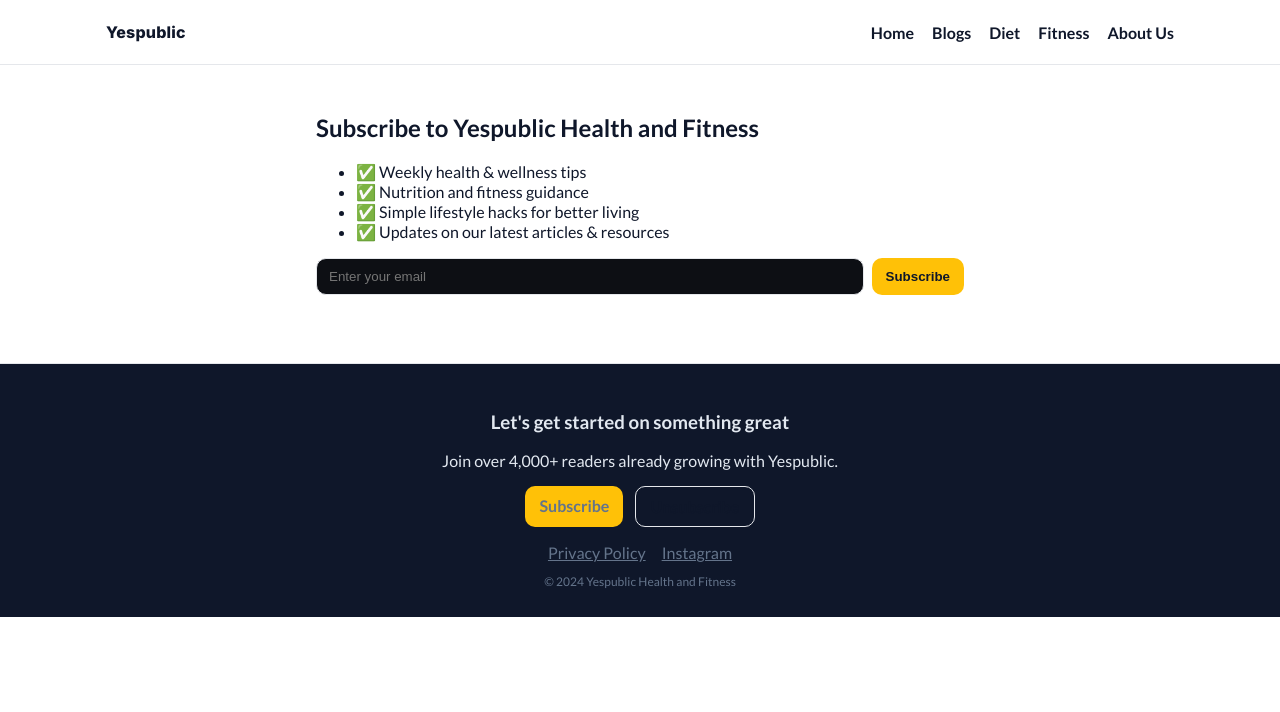
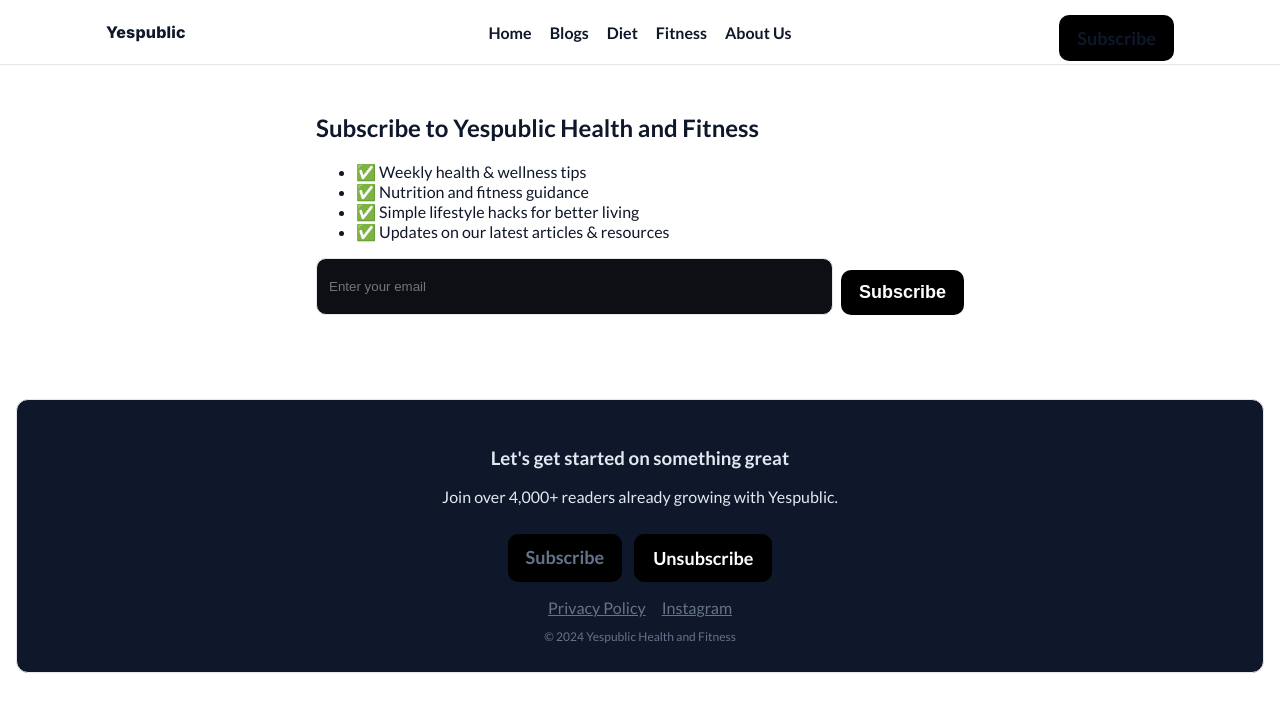
Before and after one commit to VibhuteAnjali/healthifyMe, a React (Vite) app in the folder yespublic-health/: page /subscribe in a window 1280 px wide. Shown: the top 712 px of the page. Built offline with nearby package versions, Linux system fonts and the light colour scheme.

Commit message:
Update navbar layout, styling, and add subscribe button
Co-authored-by: anjali.vibhute2002 <anjali.vibhute2002@gmail.com>

```diff
--- a/yespublic-health/src/App.css
+++ b/yespublic-health/src/App.css
@@ -8,9 +8,9 @@ main { padding-bottom: 40px; }
 
 /* Navbar */
 .nav { position: sticky; top:0; background: rgba(255,255,255,0.85); backdrop-filter: blur(8px); border-bottom: 1px solid var(--line); z-index: 10; }
-.nav-inner { display:flex; align-items:center; justify-content: space-between; height:64px; }
+.nav-inner { display:grid; align-items:center; grid-template-columns: 1fr auto 1fr; height:64px; }
 .brand { font-weight: 800; letter-spacing: 0.2px; font-family: 'Inter', ui-sans-serif, system-ui, -apple-system, Segoe UI, Roboto, Helvetica, Arial, sans-serif; }
-.nav-links { list-style:none; display:flex; gap:18px; padding:0; margin:0; }
+.nav-links { list-style:none; display:flex; gap:18px; padding:0; margin:0; justify-self: center; }
 .nav a { color: var(--text); text-decoration:none; font-weight:600; font-family: 'Lato', system-ui, -apple-system, Segoe UI, Roboto, Helvetica, Arial, sans-serif; }
 .nav a.active { color: var(--accent); }
 
@@ -19,29 +19,29 @@ main { padding-bottom: 40px; }
 .hero-tabs { display:flex; gap:8px; margin-bottom: 16px; }
 .tab { background: rgba(255,255,255,0.1); color: #f1f5f9; border:1px solid rgba(255,255,255,0.3); padding:6px 10px; border-radius: 999px; cursor:pointer; }
 .tab.active { color: var(--text); border-color: var(--brand); }
-.hero-title { font-size: clamp(28px, 4vw, 44px); margin: 8px 0; font-family: 'Inter', ui-sans-serif, system-ui, -apple-system, Segoe UI, Roboto, Helvetica, Arial, sans-serif; }
-.hero-subtitle { color: var(--muted); max-width: 800px; font-family: 'Lato', system-ui, -apple-system, Segoe UI, Roboto, Helvetica, Arial, sans-serif; }
+.hero-title { font-size: clamp(32px, 6vw, 64px); margin: 8px 0; color:#ffffff; font-family: 'Inter', ui-sans-serif, system-ui, -apple-system, Segoe UI, Roboto, Helvetica, Arial, sans-serif; }
+.hero-subtitle { color: #ffffff; max-width: 900px; font-size: clamp(16px, 2.4vw, 24px); line-height: 1.5; font-family: 'Lato', system-ui, -apple-system, Segoe UI, Roboto, Helvetica, Arial, sans-serif; }
 
 /* Sections */
 .section { padding: 28px 0; }
 .section-title { margin: 0 0 16px; font-size: 20px; letter-spacing: 0.2px; font-family: 'Inter', ui-sans-serif, system-ui, -apple-system, Segoe UI, Roboto, Helvetica, Arial, sans-serif; }
-.grid { display:grid; gap:16px; }
+.grid { display:grid; gap:20px; }
 .grid-3 { grid-template-columns: repeat(1, 1fr); }
 @media(min-width: 720px){ .grid-3 { grid-template-columns: repeat(3, 1fr); } }
 
 /* Cards */
 .card { background: var(--card); border:1px solid var(--line); border-radius: 12px; overflow: hidden; display:flex; flex-direction: column; text-decoration: none; color: inherit; }
-.card-media { height: 140px; padding: 12px; background: var(--card); display:flex; align-items:center; justify-content:center; color: var(--muted); font-weight:700; }
+.card-media { height: clamp(160px, 24vw, 240px); padding: 12px; background: var(--card); display:flex; align-items:center; justify-content:center; color: var(--muted); font-weight:700; }
 .card-media img { width: 100%; height: 100%; object-fit: cover; display:block; border-radius: 10px; }
 .media-placeholder { opacity:.8; text-transform: uppercase; font-size: 12px; letter-spacing:1px; }
-.card-body { padding: 14px; }
-.card-title { margin: 0 0 6px; font-size: 18px; font-family: 'Inter', ui-sans-serif, system-ui, -apple-system, Segoe UI, Roboto, Helvetica, Arial, sans-serif; }
+.card-body { padding: 18px; }
+.card-title { margin: 0 0 6px; font-size: clamp(18px, 2.2vw, 24px); font-family: 'Inter', ui-sans-serif, system-ui, -apple-system, Segoe UI, Roboto, Helvetica, Arial, sans-serif; }
 .card-text { margin: 0; color: var(--muted); font-family: 'Lato', system-ui, -apple-system, Segoe UI, Roboto, Helvetica, Arial, sans-serif; }
 .bullets { margin:0; padding-left: 18px; color: var(--muted); }
 .card-meta { color: var(--muted); margin: 0 0 8px; font-size: 14px; }
 
 /* Footer */
-.footer { border-top:1px solid var(--line); padding: 28px 0; background: #0f172a; color:#e2e8f0; }
+.footer { border:1px solid var(--line); padding: 28px; background: #0f172a; color:#e2e8f0; margin: 16px; border-radius: 12px; }
 .cta { text-align:center; margin-bottom: 16px; }
 .actions { display:flex; gap:12px; justify-content:center; }
 .footer-links { display:flex; gap:16px; justify-content:center; margin: 12px 0; }
@@ -49,9 +49,9 @@ main { padding-bottom: 40px; }
 .copyright { color: var(--muted); text-align:center; font-size: 12px; }
 
 /* Buttons and inputs */
-.btn { background: var(--brand); color:#0f172a; border:none; padding: 10px 14px; border-radius:10px; cursor:pointer; text-decoration:none; display:inline-block; font-weight:700; }
-.btn.small { padding: 6px 10px; font-size: 12px; }
-.btn.outline { background: transparent; border: 1px solid var(--line); color: var(--text); }
+.btn { background: #000000; color:#ffffff; border:none; padding: 12px 18px; border-radius:10px; cursor:pointer; text-decoration:none; display:inline-block; font-weight:700; font-size: clamp(14px, 1.6vw, 18px); margin-top: 12px; }
+.btn.small { padding: 8px 12px; font-size: clamp(12px, 1.2vw, 14px); }
+.btn.outline { background: #000000; border: 1px solid #000000; color: #ffffff; }
 .subscribe-form { display:flex; gap:8px; margin-top: 12px; }
 .subscribe-form input { flex:1; padding: 10px 12px; border-radius: 10px; border:1px solid var(--line); background:#0d0f14; color: var(--text); }
 
--- a/yespublic-health/src/components/Navbar.jsx
+++ b/yespublic-health/src/components/Navbar.jsx
@@ -23,6 +23,9 @@ export default function Navbar() {
 						</li>
 					))}
 				</ul>
+				<div style={{ justifySelf: 'end' }}>
+					<a className="btn" href="/subscribe">Subscribe</a>
+				</div>
 			</div>
 		</nav>
 	)
```
